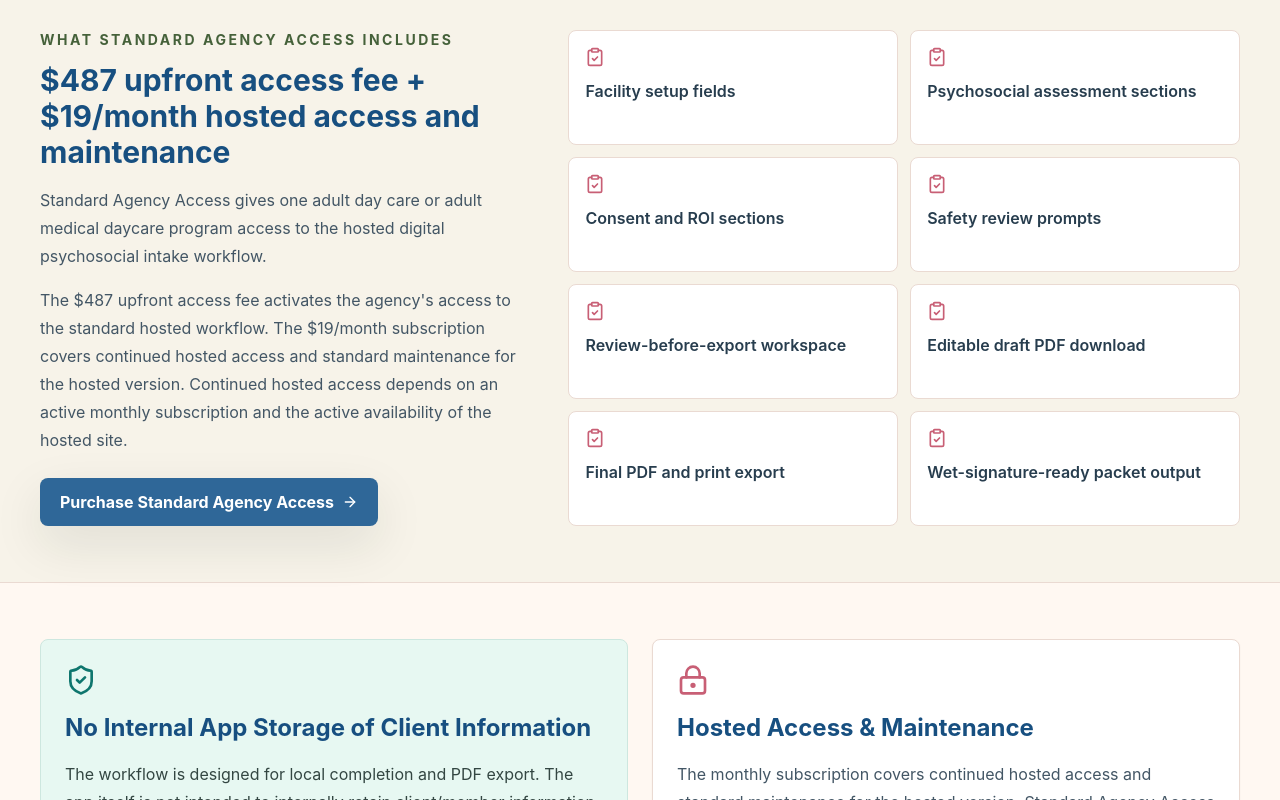
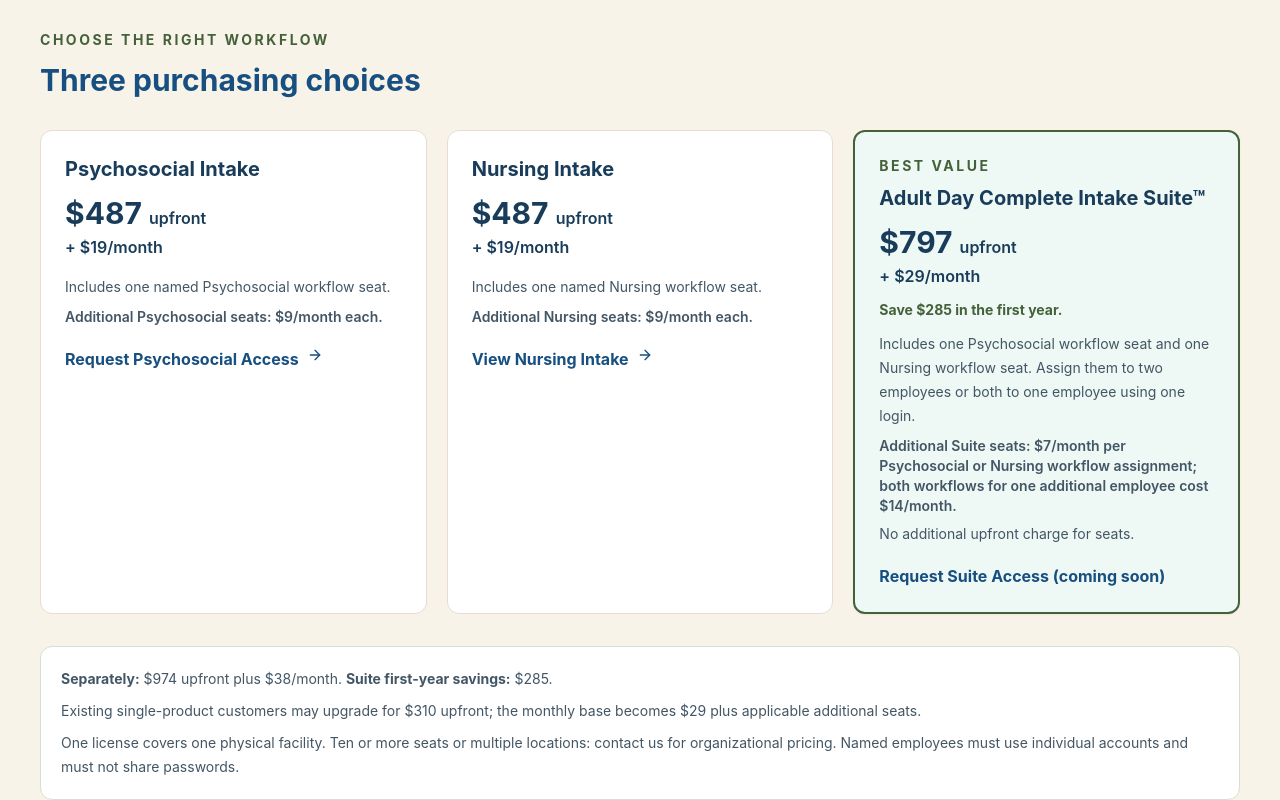
Before and after one commit to misiahmiles-ui/psychosocial-intake-packet, a Next.js app: page / in a window 1280 px wide. Shown: the part 1520-2320 px from the top of the page. Built offline with nearby package versions, Linux system fonts and the light colour scheme.

Commit message:
Align product pricing and seat options

```diff
--- a/components/marketing/AdultDayIntakeProMarketing.tsx
+++ b/components/marketing/AdultDayIntakeProMarketing.tsx
@@ -39,7 +39,7 @@ const packageBoundaries = [
   "Custom agency deployment is not included unless separately purchased.",
   "Permanent built-in agency branding is not included in the standard hosted version.",
   "Custom consent rewriting or custom intake-section development is not included.",
-  "Multiple staff seats, custom user roles, and staff permission levels are not included unless separately configured.",
+  "Custom user roles and staff permission levels are not included unless separately configured.",
   "HIPAA certification, BAA review, legal review, and compliance review remain the agency's responsibility unless separately agreed in writing.",
   "Dedicated agency-owned hosting and long-term custom maintenance are not included unless separately purchased."
 ];
@@ -191,42 +191,57 @@ export function AdultDayIntakeProMarketing() {
 
       <section id="standard-agency-access" className="border-y border-[#eadad2] bg-[#f7f3e9]">
         <div className="mx-auto max-w-7xl px-5 py-14 sm:px-8 lg:px-10">
-          <div className="grid gap-8 lg:grid-cols-[0.85fr_1.15fr]">
-            <div>
           <p className="text-sm font-bold uppercase tracking-[0.18em] text-[#45613a]">
-                What Standard Agency Access Includes
+            Choose the right workflow
           </p>
           <h2 className="mt-3 text-3xl font-bold tracking-normal text-[#174f80]">
-                $487 upfront access fee + $19/month hosted access and maintenance
+            Three purchasing choices
           </h2>
-              <p className="mt-4 leading-7 text-[#435665]">
-                Standard Agency Access gives one adult day care or adult medical
-                daycare program access to the hosted digital psychosocial intake
-                workflow.
-              </p>
-              <p className="mt-4 leading-7 text-[#435665]">
-                The $487 upfront access fee activates the agency's access to the
-                standard hosted workflow. The $19/month subscription covers
-                continued hosted access and standard maintenance for the hosted
-                version. Continued hosted access depends on an active monthly
-                subscription and the active availability of the hosted site.
-              </p>
-              <Link
-                href="/signup"
-                className="mt-6 inline-flex min-h-12 items-center gap-2 rounded-lg bg-[#2f6798] px-5 py-3 font-bold text-white shadow-soft transition hover:bg-[#245279]"
-              >
-                Purchase Standard Agency Access
-                <ArrowRight className="h-4 w-4" aria-hidden="true" />
+          <div className="mt-8 grid gap-5 lg:grid-cols-3">
+            <article className="rounded-xl border border-[#eadad2] bg-white p-6">
+              <h3 className="text-xl font-bold">Psychosocial Intake</h3>
+              <p className="mt-3 text-3xl font-bold">$487 <span className="text-base font-semibold">upfront</span></p>
+              <p className="mt-1 font-semibold">+ $19/month</p>
+              <p className="mt-4 text-sm leading-6 text-[#435665]">Includes one named Psychosocial workflow seat.</p>
+              <p className="mt-2 text-sm font-semibold text-[#435665]">Additional Psychosocial seats: $9/month each.</p>
+              <Link href="/signup" className="mt-5 inline-flex font-bold text-[#174f80]">
+                Request Psychosocial Access <ArrowRight className="ml-2 h-4 w-4" aria-hidden="true" />
               </Link>
+            </article>
+            <article className="rounded-xl border border-[#eadad2] bg-white p-6">
+              <h3 className="text-xl font-bold">Nursing Intake</h3>
+              <p className="mt-3 text-3xl font-bold">$487 <span className="text-base font-semibold">upfront</span></p>
+              <p className="mt-1 font-semibold">+ $19/month</p>
+              <p className="mt-4 text-sm leading-6 text-[#435665]">Includes one named Nursing workflow seat.</p>
+              <p className="mt-2 text-sm font-semibold text-[#435665]">Additional Nursing seats: $9/month each.</p>
+              <a href="https://adult-day-nursing-intake-pro.vercel.app/" className="mt-5 inline-flex font-bold text-[#174f80]">
+                View Nursing Intake <ArrowRight className="ml-2 h-4 w-4" aria-hidden="true" />
+              </a>
+            </article>
+            <article className="rounded-xl border-2 border-[#45613a] bg-[#eef8f4] p-6 shadow-sm">
+              <p className="text-sm font-bold uppercase tracking-[0.18em] text-[#45613a]">Best Value</p>
+              <h3 className="mt-2 text-xl font-bold">Adult Day Complete Intake Suite™</h3>
+              <p className="mt-3 text-3xl font-bold">$797 <span className="text-base font-semibold">upfront</span></p>
+              <p className="mt-1 font-semibold">+ $29/month</p>
+              <p className="mt-3 text-sm font-bold text-[#45613a]">Save $285 in the first year.</p>
+              <p className="mt-3 text-sm leading-6 text-[#435665]">Includes one Psychosocial workflow seat and one Nursing workflow seat. Assign them to two employees or both to one employee using one login.</p>
+              <p className="mt-2 text-sm font-semibold text-[#435665]">Additional Suite seats: $7/month per Psychosocial or Nursing workflow assignment; both workflows for one additional employee cost $14/month.</p>
+              <p className="mt-2 text-sm text-[#435665]">No additional upfront charge for seats.</p>
+              <p className="mt-5 font-bold text-[#174f80]">Request Suite Access (coming soon)</p>
+            </article>
           </div>
-            <div className="grid gap-3 sm:grid-cols-2">
+          <div className="mt-8 rounded-xl border border-[#d7ded4] bg-white p-5 text-sm leading-6 text-[#435665]">
+            <p><strong>Separately:</strong> $974 upfront plus $38/month. <strong>Suite first-year savings:</strong> $285.</p>
+            <p className="mt-2">Existing single-product customers may upgrade for $310 upfront; the monthly base becomes $29 plus applicable additional seats.</p>
+            <p className="mt-2">One license covers one physical facility. Ten or more seats or multiple locations: contact us for organizational pricing. Named employees must use individual accounts and must not share passwords.</p>
+          </div>
+          <div className="mt-8 grid gap-3 sm:grid-cols-2">
             {includes.map((item) => (
               <div key={item} className="rounded-lg border border-[#eadad2] bg-white p-4">
                 <ClipboardCheck className="h-5 w-5 text-[#c85f75]" aria-hidden="true" />
                 <p className="mt-3 font-semibold text-[#273d4e]">{item}</p>
               </div>
             ))}
-            </div>
           </div>
         </div>
       </section>
```
Lines whose indentation alone changed are shown as unchanged.
